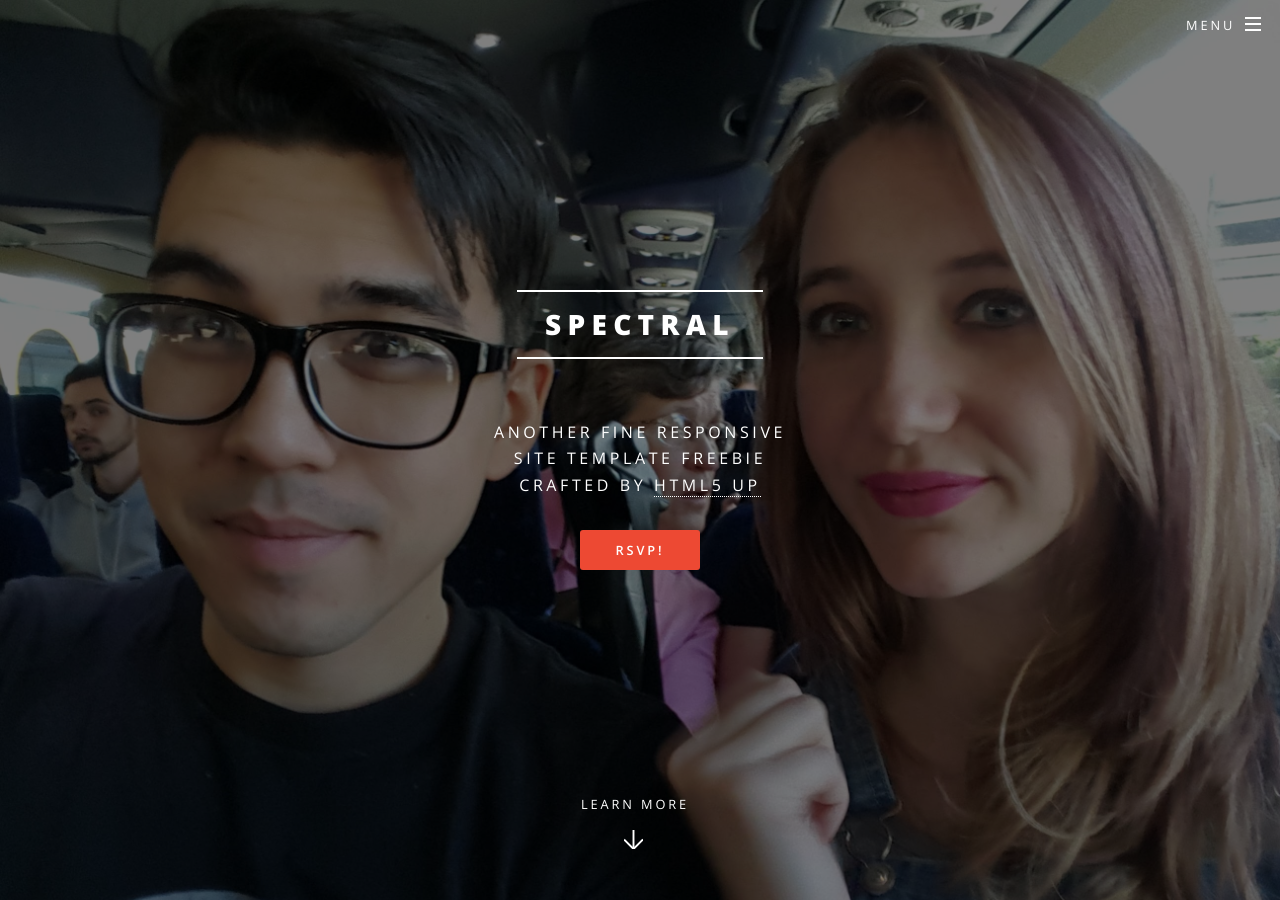
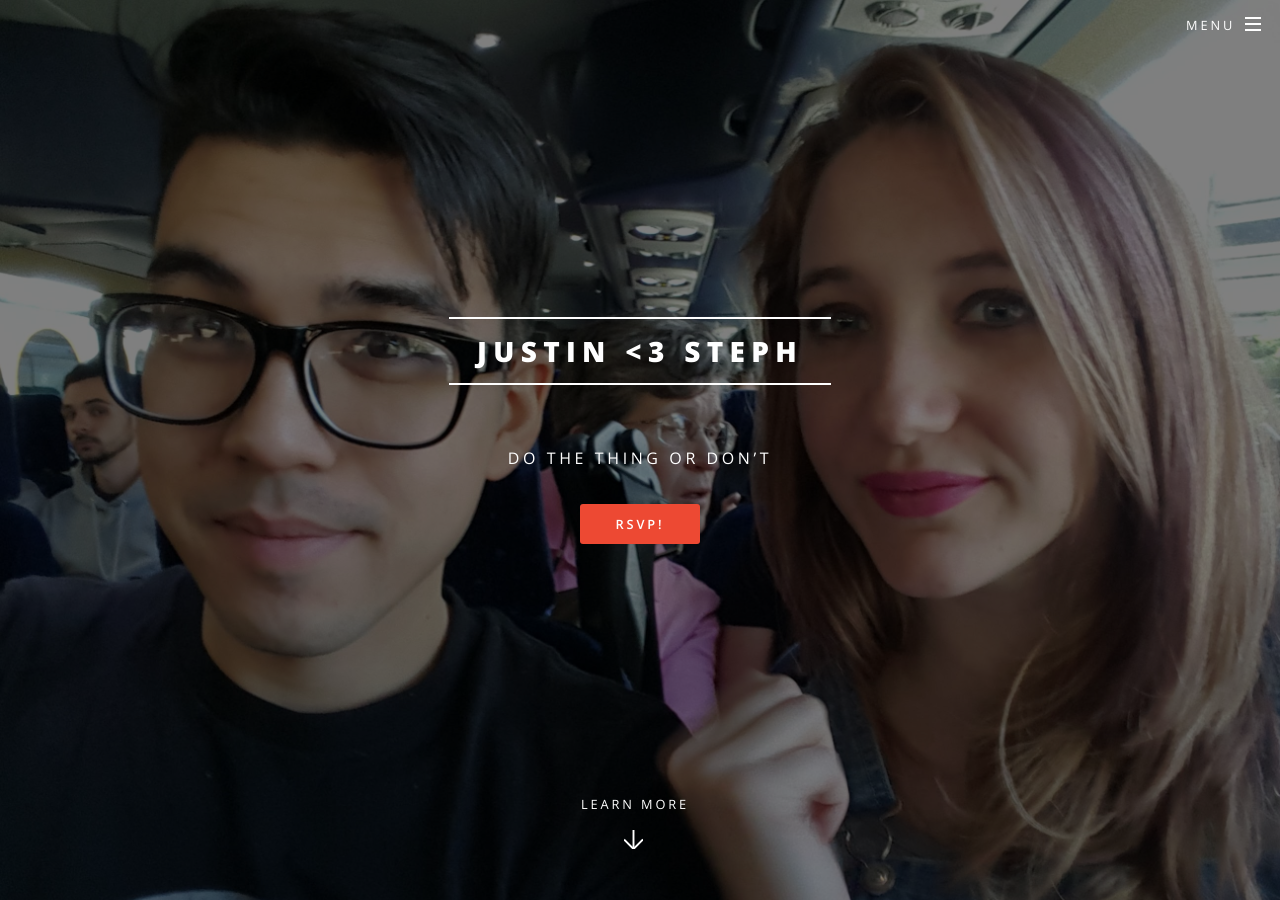
Before and after one commit to JohnsonWedding/JohnsonWedding.github.io, a Jekyll site: the page built from index.html, in a window 1280 px wide and 900 px high. Built offline with Jekyll 4.4.1, drawn with Linux system fonts in a browser that asks for light colours.

Commit message:
Added smaller pictures and links to form

```diff
--- a/_config.yml
+++ b/_config.yml
@@ -2,11 +2,9 @@
 #
 
 # Site settings
-title: Spectral
+title: Justin <3 Steph
 description: |
-  Another fine responsive
-  site template freebie
-  crafted by [HTML5 UP](http://html5up.net)
+  Do the thing or don't
 owner: Your Name # or company name
 first_published: 2016 # if migrating another site, the year of your first publish
 email: your-email@domain.com
--- a/index.html
+++ b/index.html
@@ -9,7 +9,7 @@
 							<h2>{{ site.title }}</h2>
 							<p>{{ site.description | markdownify }}</p>
 							<ul class="actions">
-								<li><a href="#" class="button special">RSVP!</a></li>
+								<li><a href="https://docs.google.com/forms/d/1Hu1DYHk7YVsavOXUByeflOKLwbIWe-zSZmHs6h6ijDU/viewform?entry.1498135098&entry.1827050135&entry.2606285" class="button special">RSVP!</a></li>
 							</ul>
 						</div>
 						<a href="#one" class="more scrolly">Learn More</a>
@@ -33,21 +33,21 @@
 				<!-- Two -->
 					<section id="two" class="wrapper alt style2">
 						<section class="spotlight">
-							<div class="image"><img src="images/pic01.jpg" alt="" /></div><div class="content">
+							<div class="image"><img src="images/vegas-weddings23.jpg" alt="" /></div><div class="content">
 								<h2>Wedding Venue<br />
 								Vegas Weddings</h2>
 								<p>The premier place to start a life together in the gamling capital of the world.</p>
 							</div>
 						</section>
 						<section class="spotlight">
-							<div class="image"><img src="images/pic02.jpg" alt="" /></div><div class="content">
+							<div class="image"><img src="images/magi.png" alt="" /></div><div class="content">
 								<h2>Reception Venue<br />
 								Maggiano's Little Italy</h2>
 								<p>This place had good reviews and the food looks tasty.  Open bar!</p>
 							</div>
 						</section>
 						<section class="spotlight">
-							<div class="image"><img src="images/pic03.jpg" alt="" /></div><div class="content">
+							<div class="image"><img src="images/tokyo.jpg" alt="" /></div><div class="content">
 								<h2>Honeymoon<br />
 								Tokyo, Japan</h2>
 								<p>You're not invited!</p>
@@ -100,7 +100,7 @@
 								<p>Come RSVP!</p>
 							</header>
 							<ul class="actions vertical">
-								<li><a href="#" class="button fit special">RSVP!</a></li>
+								<li><a href="https://docs.google.com/forms/d/1Hu1DYHk7YVsavOXUByeflOKLwbIWe-zSZmHs6h6ijDU/viewform?entry.1498135098&entry.1827050135&entry.2606285" class="button fit special">RSVP!</a></li>
 								<li><a href="#" class="button fit">Learn More</a></li>
 							</ul>
 						</div>
```
Also changed, not shown: images/tokyo.jpg (added), images/vegas-weddings23.jpg (added), 1 other file.
